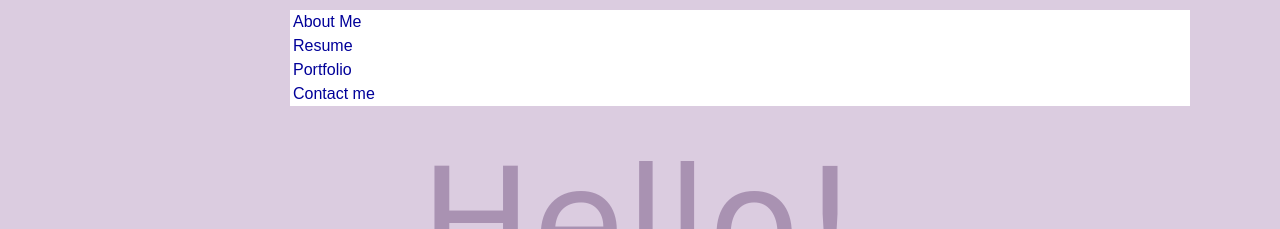
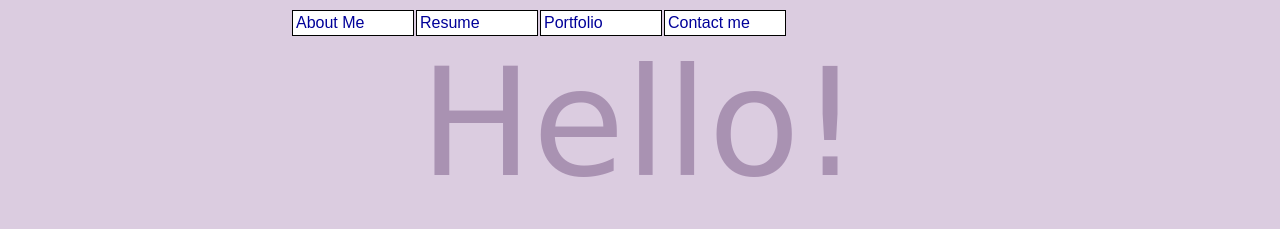
Before and after one commit to sierrainertia/technicalwriter, a plain HTML site: page index.html in a window 1280 px wide. Shown: the top 229 px of the page. Drawn offline with Linux system fonts and the light colour scheme; a web font is replaced by a local one.

Commit message:
Update index.html

```diff
--- a/index.html
+++ b/index.html
@@ -5,10 +5,10 @@
 
 	<nav>
 		<ul id="mainMenu">
-			<a href="AboutMe.html">About Me</a>
-			<a href="Resume.html">Resume</a>
-			<a href="Portfolio.html">Portfolio</a>
-			<a href="ContactMe.html">Contact me</a>
+			<li><a href="AboutMe.html">About Me</a></li>
+			<li><a href="Resume.html">Resume</a></li>
+			<li><a href="Portfolio.html">Portfolio</a></li>
+			<li><a href="ContactMe.html">Contact me</a></li>
 		</ul>
 	</nav>
 <div class='hello'>
```
